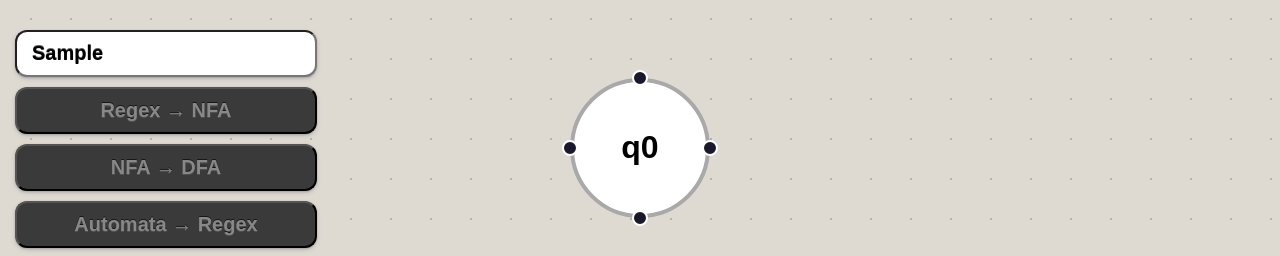
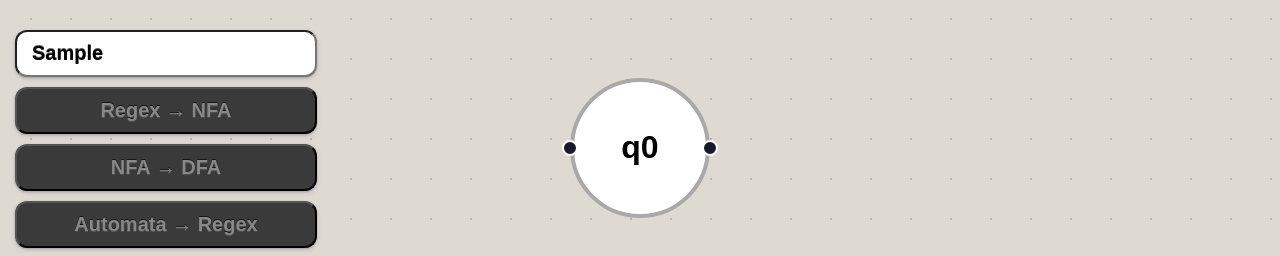
Before and after one commit to jatkin11/automataAppFrontEnd, a React (Vite) app: page / in a window 1280 px wide. Both pictures are taken after typing "Sample", "Sample" into the empty fields and a click on the button "Add Node". Shown: the part 252-508 px from the top of the page. Built offline with nearby package versions, Linux system fonts and the light colour scheme.

Commit message:
minor style change, removed the top and bottom handles

```diff
--- a/src/components/CustomNode.jsx
+++ b/src/components/CustomNode.jsx
@@ -7,8 +7,6 @@ export default function CustomNode({ data,selected }){
             {data.label}
         <Handle id = "right" type="source" position={Position.Right}/>
         <Handle id ="left" type="target" position={Position.Left}/>
-        <Handle id ="top" type="source" position={Position.Top}/>
-        <Handle id= "bottom" type="source" position={Position.Bottom}/>
         </div>
     );
 
```
